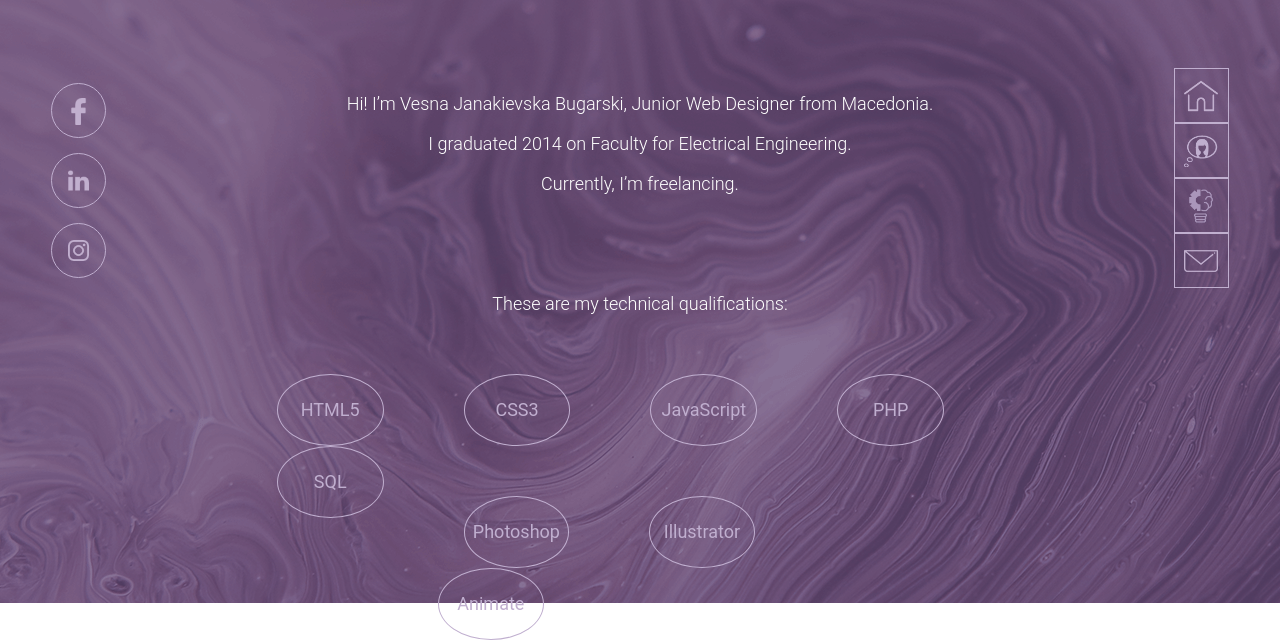
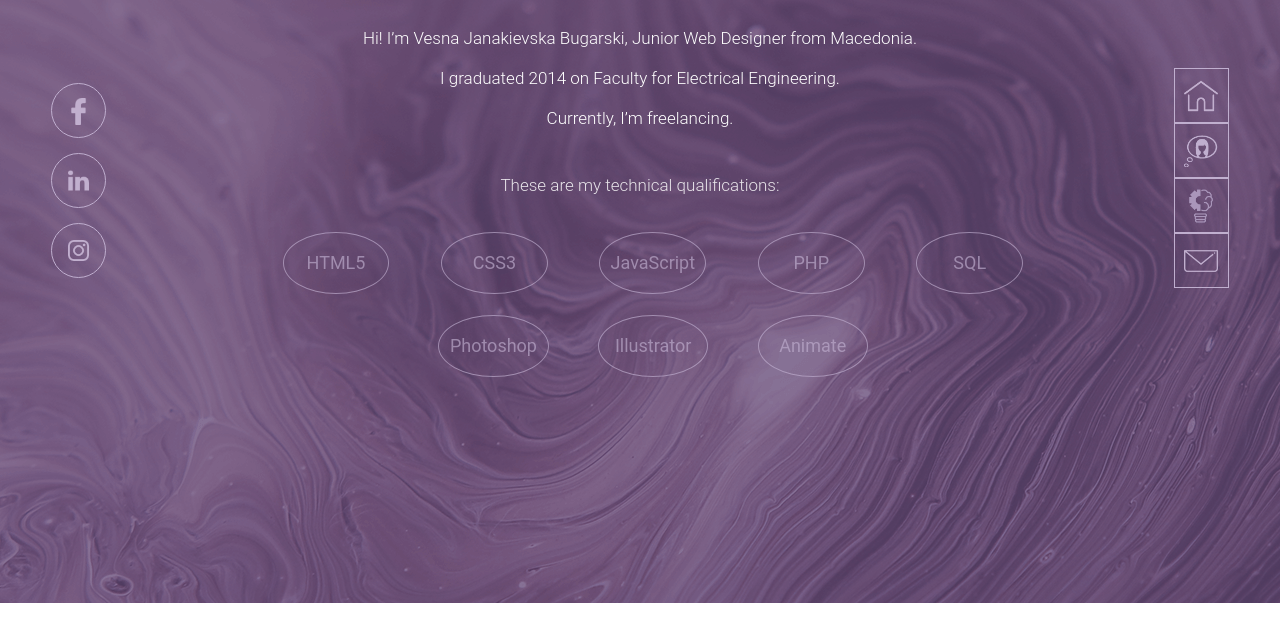
Before and after one commit to vesnajb/Portfolio-final, a plain HTML site: page index.html in a window 1280 px wide. Shown: the part 197-837 px from the top of the page. After the commit the page ends 800 px from the top, so only its background shows below. Drawn offline with Linux system fonts and the light colour scheme.

Commit message:
about page

```diff
--- a/assets/css/style.css
+++ b/assets/css/style.css
@@ -123,11 +123,12 @@
 .mask{
 	display: none;
 }
+
 /*about page*/
 .about{
 	width:70%;
 	margin:0 auto;
-	margin-top: -1.8%;
+	margin-top: -4%;
 }
 .about h1{
 	margin: 0;
@@ -138,93 +139,95 @@
 	font-weight: 400;
 	letter-spacing: 1px;
 	text-align: center;
-	-webkit-animation-name: bounce;
-  	animation-name: bounce;
-  	-webkit-transform-origin: center bottom;
-  	transform-origin: center bottom;
+
 }
-/*@keyframes slidein {
+@keyframes show {
   from {
-    margin-left: 100%;
-    width: 300%;
+    opacity: 0;
   }
 
   to {
-    margin-left: 0%;
-    width: 100%;
+    opacity: 1;
   }
-}*/
+}
 .about p{
 	color: #fff;
-	font-size: 18px;
+	font-size: 17px;
 	font-weight: 300;
 	line-height: 40px;
-	margin-top: 100px;
-	margin-bottom: 80px;
+	margin-top: 7%;
+	margin-bottom: 3%;
 	text-align: center;
-	-webkit-animation-name: bounce;
-  	animation-name: bounce;
-  	-webkit-transform-origin: center bottom;
-  	transform-origin: center bottom;
+	-webkit-animation-name: show;
+  	animation-name: show;
+  	animation-duration: 5s;
 }
 .about h3{
+	/*opacity: 0;*/
 	color: #fff;
-	font-size: 18px;
+	font-size: 17px;
 	font-weight: 300;
 	line-height: 40px;
-	margin-bottom: 50px;
+	margin-bottom: 3%;
 	text-align: center;
-	-webkit-animation-name: bounce;
-  	animation-name: bounce;
-  	-webkit-transform-origin: center bottom;
-  	transform-origin: center bottom;
+	-webkit-animation-name: show;
+  	animation-name: show;
+  	animation-duration: 9s;
+  	/*animation-delay: 1s;*/
 }
 .about ul{
 	list-style: none;
-	margin:0;
-	padding: 0;
+	/*margin:0;
+	padding: 0;*/
 	cursor: pointer;
 }
 .about ul li:hover{
 	color:#fff;
 	border:1px solid #fff;
-	font-size: 20px;
+	font-size: 19px;
 	transition: all .4s ease-in-out;
 }
 .about .first{
+	/*opacity: 0;*/
 	width: 90%;
 	margin:0 auto;
-	margin-bottom: 50px;
-	height: 72px;
+	margin-bottom:2%;
+	height: 65px;
+	-webkit-animation-name: show;
+  	animation-name: show;
+  	animation-duration: 13s;
+  	/*animation-delay: 2s;*/
 }
 .about .first li{
 	float: left;
-	margin: 0 40px;
+	margin: 0 3.2%;
 	text-align: center;
 	color:#c0afcf;
-	line-height: 70px;
+	line-height: 60px;
 	vertical-align: middle;
 	width:13%;
-	height: 70px;
 	border-radius: 50%;
 	border:1px solid #c0afcf;
 	font-size: 18px;
 
 }
 .about .second{
-	width: 54%;
+	width: 55%;
 	margin:0 auto;
-
+	/*opacity: 0;*/
+	-webkit-animation-name: show;
+  	animation-name: show;
+  	animation-duration: 13s;
+  	/*animation-delay: 2s;*/
 }
 .about .second li{
 	float: left;
-	width:21.4%;
-	margin: 0 40px;
+	width:22%;
+	margin: 0 5%;
 	text-align: center;
 	color:#c0afcf;
-	line-height: 70px;
+	line-height: 60px;
 	vertical-align: middle;
-	height: 70px;
 	border-radius: 50%;
 	border:1px solid #c0afcf;
 	font-size: 18px;
--- a/index.html
+++ b/index.html
@@ -4,7 +4,7 @@
 	<meta charset="utf-8">
 	<title>Potrfolio</title>
 	<link rel="stylesheet" type="text/css" href="assets/css/style.css">
-	<!-- <link rel="stylesheet" type="text/css" href="assets/css/media.css"> -->
+	<link rel="stylesheet" type="text/css" href="assets/css/media.css">
 	<!-- <link rel="stylesheet" type="text/css" href="assets/css/font-awesome.min.css" />
 	<link rel="stylesheet" type="text/css" href="assets/css/font-awesome.css" /> -->
 	<script src="https://use.fontawesome.com/6ee5636378.js"></script>
```
Also changed, not shown: assets/css/media.css (added, +17 -0 lines).
